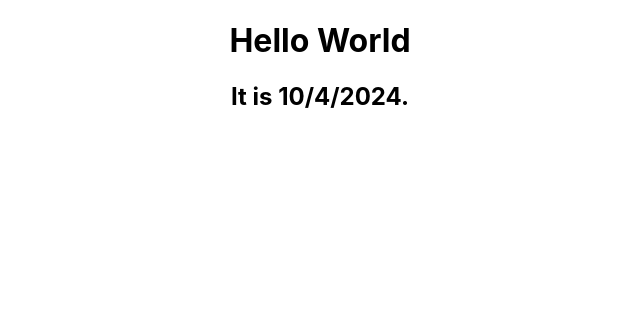
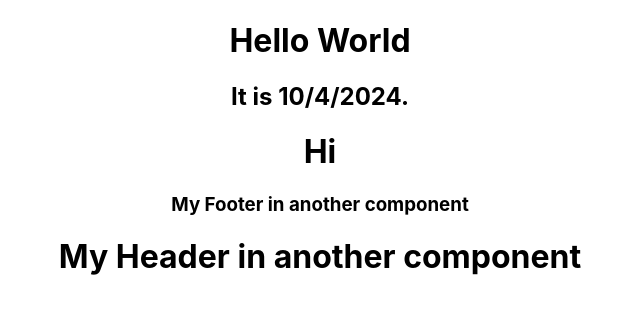
Before and after one commit to HasanMurtez/DataRepLab6, a React (Create React App) app: page / in a window 1280 px wide. Shown: the top 314 px of the page, without its empty margins (320-960 px from the left). Built offline with nearby package versions, Linux system fonts and the light colour scheme.

Commit message:
Exercises 2 and 3 complete

```diff
--- a/src/App.js
+++ b/src/App.js
@@ -1,11 +1,16 @@
 import logo from './logo.svg';
 import './App.css';
-
+import Content from './components/content';
+import Header from './components/header';
+import Footer from './components/footer';
 function App() {
   return (
    <div className="App">
     <h1>Hello World</h1>
     <h2>It is {new Date().toLocaleDateString()}.</h2>
+    <Content />
+    <Footer />
+    <Header />
     </div>
   );
 }
--- /dev/null
+++ b/src/components/content.js
@@ -0,0 +1,12 @@
+import React from 'react';
+
+
+const Content = ()=>{
+    return(
+        <div>
+            <h1>Hi</h1>
+        </div>
+    );
+}
+
+export default Content;
--- /dev/null
+++ b/src/components/footer.js
@@ -0,0 +1,5 @@
+const Footer = () => {
+    return <h3>My Footer in another component</h3>;
+  };
+
+  export default Footer;
--- /dev/null
+++ b/src/components/header.js
@@ -0,0 +1,5 @@
+const Header = () => {
+    return <h1>My Header in another component</h1>;
+  };
+
+  export default Header;
```
